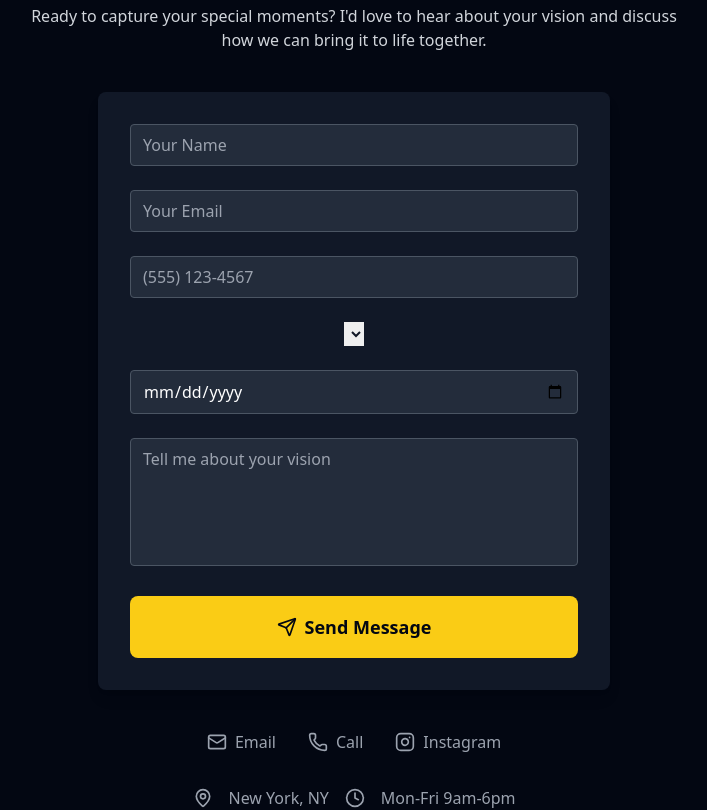
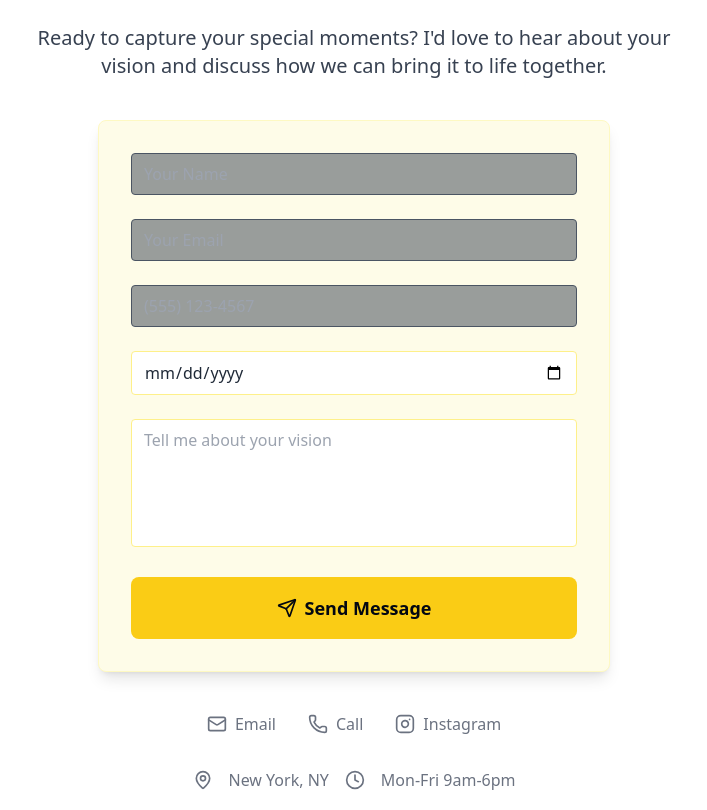
Before and after one commit to sudip2607/SenPicta, a React (Vite) app: page /contact in a window 1280 px wide. Shown: the part 220-1030 px from the top of the page, without its empty margins (286-993 px from the left). Built offline with nearby package versions, Linux system fonts and the light colour scheme.

Commit message:
Integrate EmailJS for contact form email sending

```diff
--- a/src/Pages/Contact.jsx
+++ b/src/Pages/Contact.jsx
@@ -3,17 +3,15 @@ import { Button } from "../components/ui/button";
 import { Input } from "../components/ui/input";
 import { Textarea } from "../components/ui/textarea";
 import { Label } from "../components/ui/label";
-import { Select, SelectContent, SelectItem, SelectTrigger, SelectValue } from "../components/ui/select";
 import { Mail, Phone, MapPin, Instagram, Clock, Send, CheckCircle } from "lucide-react";
-import { SendEmail } from "../integrations/Core";
+// EmailJS integration will be added for sending emails
 
 export default function Contact() {
   const [formData, setFormData] = useState({
     name: "",
     email: "",
     phone: "",
-    service: "",
-    event_date: "",
+  event_date: "",
     message: ""
   });
   const [isSubmitting, setIsSubmitting] = useState(false);
@@ -27,31 +25,24 @@ export default function Contact() {
     e.preventDefault();
     setIsSubmitting(true);
 
-    try {
-      await SendEmail({
-        to: "elena@example.com",
-        subject: `New Photography Inquiry from ${formData.name}`,
-        body: `
-New photography inquiry:
+    const templateParams = {
+      from_name: formData.name,
+      from_email: formData.email,
+      phone: formData.phone,
+      event_date: formData.event_date || 'Not specified',
+      message: formData.message,
+    };
 
-Name: ${formData.name}
-Email: ${formData.email}
-Phone: ${formData.phone}
-Service Interest: ${formData.service}
-Event Date: ${formData.event_date || 'Not specified'}
-
-Message:
-${formData.message}
-        `
+    emailjs.send('service_qr3zwqb', 'template_0ou2fp6', templateParams, 'BuUgtbhAo2xfocmrZ')
+      .then((result) => {
+        setIsSubmitted(true);
+      }, (error) => {
+        console.error("Error sending email:", error);
+        alert("There was an error sending your message. Please try again or contact directly.");
+      })
+      .finally(() => {
+        setIsSubmitting(false);
       });
-
-      setIsSubmitted(true);
-    } catch (error) {
-      console.error("Error sending email:", error);
-      alert("There was an error sending your message. Please try again or contact directly.");
-    }
-
-    setIsSubmitting(false);
   };
 
   if (isSubmitted) {
@@ -87,12 +78,12 @@ ${formData.message}
   }
 
   return (
-    <section className="bg-gray-950 min-h-[80vh] px-4 py-16 text-center">
-      <h1 className="text-4xl md:text-5xl font-bold mb-8 text-gradient">Contact</h1>
-      <p className="text-gray-300 mb-10 max-w-2xl mx-auto">
+    <section className="min-h-screen bg-white py-20 text-center">
+      <h1 className="text-4xl md:text-6xl font-bold mb-6" style={{ color: "#d4af37" }}>Contact</h1>
+      <p className="text-xl text-gray-700 max-w-2xl mx-auto mb-10">
         Ready to capture your special moments? I'd love to hear about your vision and discuss how we can bring it to life together.
       </p>
-      <form onSubmit={handleSubmit} className="max-w-lg mx-auto bg-gray-900 rounded-lg p-8 shadow-lg flex flex-col gap-6">
+      <form onSubmit={handleSubmit} className="max-w-lg mx-auto bg-yellow-50 rounded-lg p-8 shadow-lg flex flex-col gap-6 border border-yellow-100">
         <div>
           <Input
             id="name"
@@ -124,27 +115,14 @@ ${formData.message}
             className="w-full bg-gray-700/50 border-gray-600 text-white placeholder:text-gray-400 focus:border-yellow-400"
           />
         </div>
-        <div>
-          <Select value={formData.service} onValueChange={(value) => handleInputChange('service', value)}>
-            <SelectTrigger className="w-full bg-gray-700/50 border-gray-600 text-white focus:border-yellow-400">
-              <SelectValue placeholder="Select a service" />
-            </SelectTrigger>
-            <SelectContent className="bg-gray-800 border-gray-600">
-              <SelectItem value="wedding">Wedding Photography</SelectItem>
-              <SelectItem value="portrait">Portrait Session</SelectItem>
-              <SelectItem value="family">Family Photography</SelectItem>
-              <SelectItem value="commercial">Commercial Photography</SelectItem>
-              <SelectItem value="other">Other</SelectItem>
-            </SelectContent>
-          </Select>
-        </div>
+        {/* Service dropdown removed as requested */}
         <div>
           <Input
             id="event_date"
             type="date"
             value={formData.event_date}
             onChange={(e) => handleInputChange('event_date', e.target.value)}
-            className="w-full bg-gray-700/50 border-gray-600 text-white focus:border-yellow-400"
+            className="w-full bg-white border-yellow-200 text-gray-800 focus:border-yellow-400"
           />
         </div>
         <div>
@@ -154,7 +132,7 @@ ${formData.message}
             value={formData.message}
             onChange={(e) => handleInputChange('message', e.target.value)}
             placeholder="Tell me about your vision"
-            className="w-full bg-gray-700/50 border-gray-600 text-white placeholder:text-gray-400 focus:border-yellow-400 h-32 resize-none"
+            className="w-full bg-white border-yellow-200 text-gray-800 placeholder:text-gray-400 focus:border-yellow-400 h-32 resize-none"
           />
         </div>
         <Button
@@ -176,17 +154,17 @@ ${formData.message}
         </Button>
       </form>
       <div className="flex justify-center space-x-8 mt-10">
-        <a href="mailto:elena@example.com" className="text-gray-400 hover:text-yellow-400 transition-colors flex items-center gap-2">
+        <a href="mailto:elena@example.com" className="text-gray-500 hover:text-yellow-500 transition-colors flex items-center gap-2">
           <Mail className="w-5 h-5" /> Email
         </a>
-        <a href="tel:+1234567890" className="text-gray-400 hover:text-yellow-400 transition-colors flex items-center gap-2">
+        <a href="tel:+1234567890" className="text-gray-500 hover:text-yellow-500 transition-colors flex items-center gap-2">
           <Phone className="w-5 h-5" /> Call
         </a>
-        <a href="#" className="text-gray-400 hover:text-yellow-400 transition-colors flex items-center gap-2">
+        <a href="#" className="text-gray-500 hover:text-yellow-500 transition-colors flex items-center gap-2">
           <Instagram className="w-5 h-5" /> Instagram
         </a>
       </div>
-      <div className="flex justify-center items-center gap-4 mt-8 text-gray-400">
+      <div className="flex justify-center items-center gap-4 mt-8 text-gray-500">
         <MapPin className="w-5 h-5" /> New York, NY
         <Clock className="w-5 h-5" /> Mon-Fri 9am-6pm
       </div>
```
